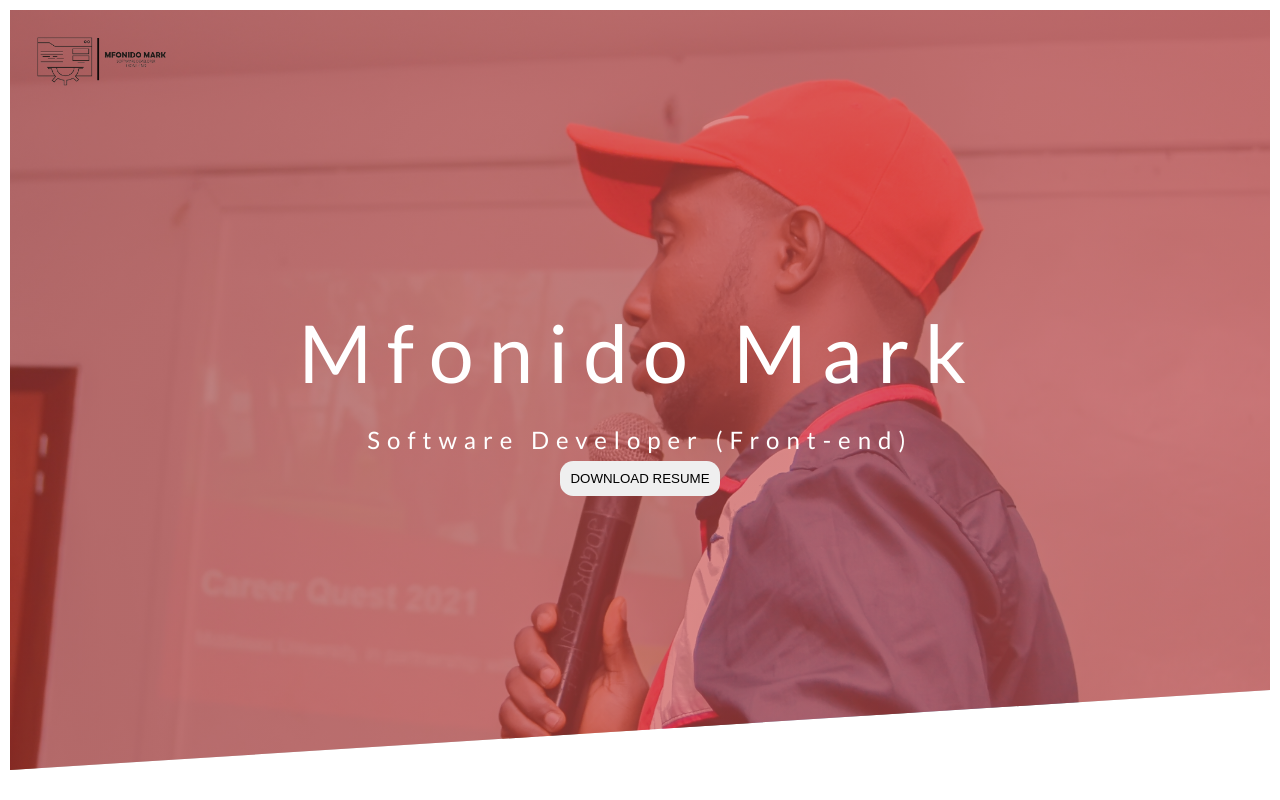
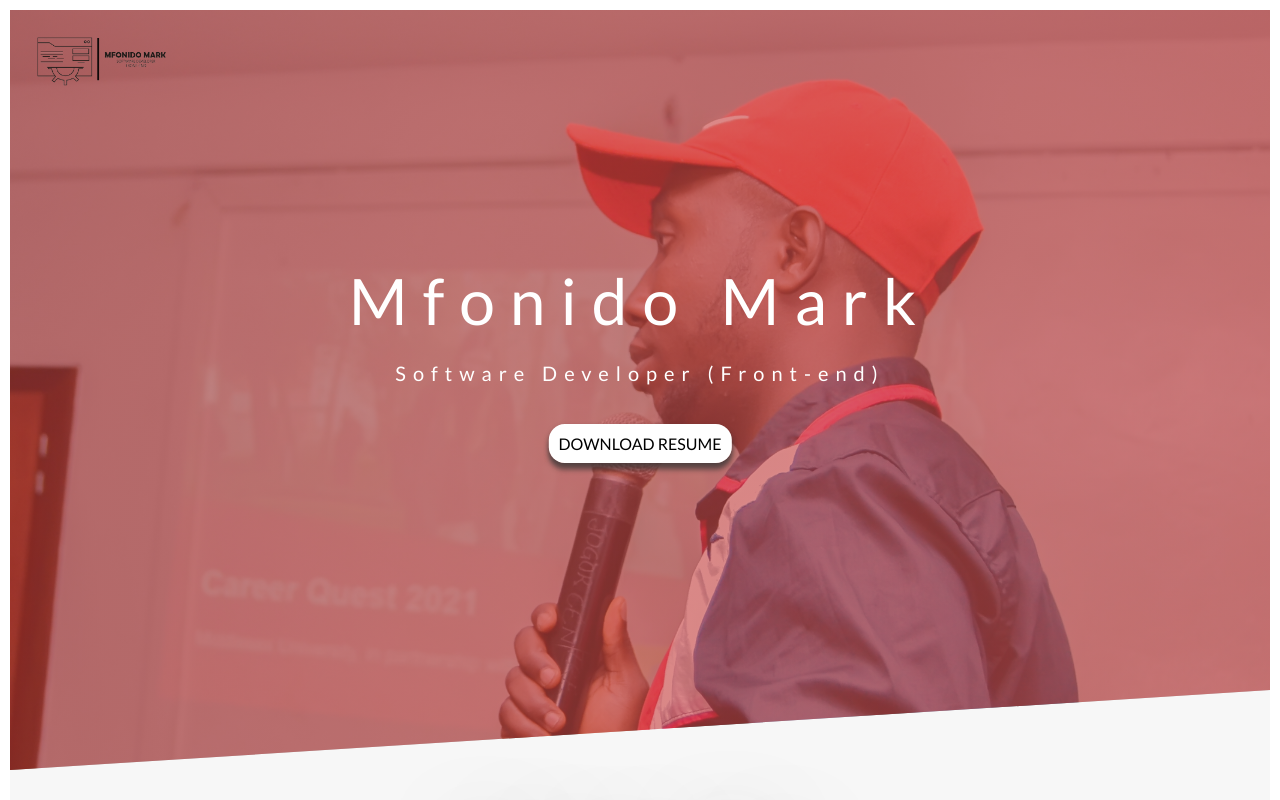
Before and after one commit to favourmark05/mfonido, a Vue app: page / in a window 1280 px wide. Shown: the top 800 px of the page. Built offline with nearby package versions, Linux system fonts and the light colour scheme.

Commit message:
new update

```diff
--- a/src/components/landing.vue
+++ b/src/components/landing.vue
@@ -1,14 +1,17 @@
 <template>
   <div>
 <hero/>
+<aboutMe/>
   </div>
 </template>
 
 <script>
 import hero from '@/components/webLayers/hero.vue'
+import aboutMe from '@/components/webLayers/aboutMe.vue'
 export default {
   components: {
-    hero
+    hero,
+    aboutMe
   }
 
 }
--- a/src/components/webLayers/hero.vue
+++ b/src/components/webLayers/hero.vue
@@ -1,64 +1,131 @@
 <template>
   <header class="hero">
     <div class="logo-box">
-      <img src="../../assets/logo1.png" alt="logo" class="logo">
+      <img src="../../assets/logo1.png" alt="logo" class="logo" />
     </div>
-<div class="container">
-  <h1>
-    <span class="title-head">Mfonido Mark</span>
-    <span class="title-head-sub">Software Developer (Front-end)</span>
-  </h1>
-  <button class="cv">DOWNLOAD RESUME</button>
-</div>
+    <div class="container">
+      <h1 style="padding-bottom:40px">
+        <span class="title-head">Mfonido Mark</span>
+        <span class="title-head-sub">Software Developer (Front-end)</span>
+      </h1>
+      <!-- <button @click="download" class="cv" download target="_Blank">DOWNLOAD RESUME</button> -->
+      <a href="https://docs.google.com/document/d/1h3csuqWnbbMAzB0B20fwIy5V9Mh72QbUr6fiKBw8phM/edit?usp=sharing" download class="cv" target="_blank">DOWNLOAD RESUME</a>
+    </div>
   </header>
 </template>
 
 <script>
 export default {
-
+  methods: {
+    download () {
+      const url = 'https://docs.google.com/document/d/1h3csuqWnbbMAzB0B20fwIy5V9Mh72QbUr6fiKBw8phM/edit?usp=sharing'
+      window.location.href = url
+      // EventTarget.blank
+      // download
+    }
+  }
 }
 </script>
 
 <style scoped>
-.hero{
+.hero {
   height: 95vh;
-  background-image: linear-gradient(to right, rgba(189, 61, 61, 0.575), rgba(206, 79, 79, 0.664)),url('../../assets/header.jpg');
+  background-image: linear-gradient(
+      to right,
+      rgba(189, 61, 61, 0.575),
+      rgba(206, 79, 79, 0.664)
+    ),
+    url("../../assets/header.jpg");
   background-size: cover;
   display: flex;
-  background-position:top;
+  background-position: top;
   position: relative;
-  clip-path: polygon(0 0,100% 0,100% 85vh,0 100%);
+  clip-path: polygon(0 0, 100% 0, 100% 85vh, 0 100%);
 }
-.container{
-  margin: auto;
+.container {
   color: white;
   text-align: center;
+  position: absolute;
+  top: 45%;
+  left: 50%;
+  transform: translate(-50%, -50%);
 }
-.logo-box{
+.logo-box {
   position: absolute;
   top: 20px;
   left: 20px;
 }
-.logo{
+.logo {
   height: 60px;
   cursor: pointer;
 }
-.title-head{
+.title-head {
   display: block;
-  font-size: 10vh;
+  font-size: 8vh;
   font-weight: 400;
   letter-spacing: 15px;
+  animation-name: moveInLeft;
+  animation-duration: 2s;
+  /* backface-visibility: hidden; */
 }
-.title-head-sub{
+.title-head-sub {
   display: block;
-  font-size: 3vh;
+  font-size: 2.5vh;
   font-weight: 400;
   letter-spacing: 7px;
+  animation-name: moveInRight;
+  animation-duration: 2s;
+  /* backface-visibility: hidden; */
 }
-.cv{
+.cv {
   padding: 10px;
   border-radius: 1em;
   border: none;
+  background-color: white;
   cursor: pointer;
+  animation-name: moveInBottom;
+  animation-duration: 3s;
+  backface-visibility: hidden;
+  text-decoration: none;
+  color: black;
+  box-shadow: 0 7px 5px rgba(58, 55, 55, 0.589), 0 3px 5px rgba(58, 55, 55, 0.589);
 }
-</style>>
+.cv:hover{
+  background-color: black;
+  color: red;
+  border: 2px solid white;
+}
+@keyframes moveInLeft {
+  0% {
+    opacity: 0;
+    transform: translateX(-100px);
+  }
+  80%{
+    transform: translateX(70px);
+  }
+  100% {
+    opacity: 1;
+    transform: translate(0);
+  }
+}
+@keyframes moveInRight {
+  0%{
+    opacity: 0;
+    transform: translateX(100px);
+  }
+  100%{
+    opacity: 1;
+    transform: translate(0);
+  }
+}
+@keyframes moveInBottom {
+  0%{
+    opacity: 0;
+    transform: translateY(100px);
+  }
+  100%{
+    opacity: 1;
+    transform: translate(0,0);
+  }
+}
+</style>
```
Also changed, not shown: 1 other file (tests, documents, lock files or other folders).
